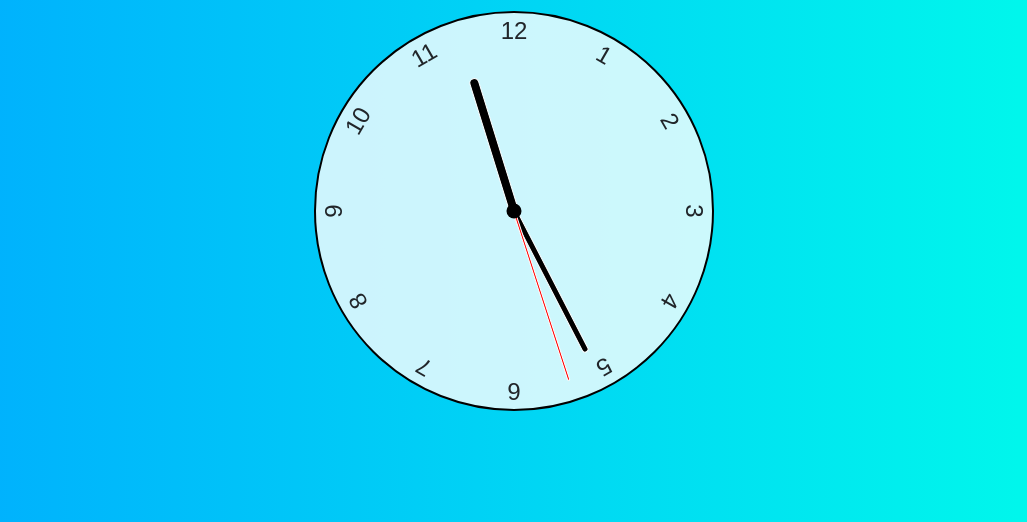
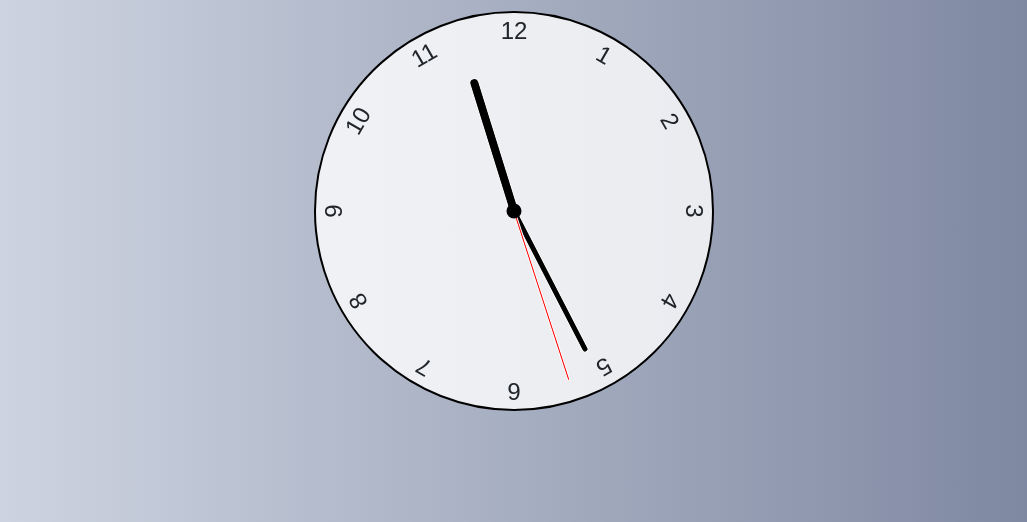
Before and after one commit to schlickenschleider/current-time-app, a plain HTML site: page index.html in a window 1280 px wide. Shown: the part 278-800 px from the top of the page, without its empty margins (126-1153 px from the left). Drawn offline with nearby package versions, Linux system fonts and the light colour scheme.

Commit message:
Update style.css

```diff
--- a/style.css
+++ b/style.css
@@ -4,7 +4,9 @@
   }
 
   body {
-    background: linear-gradient(to right, hsl(200, 100%, 50%), hsl(175, 100%, 50%));
+    background: #757F9A;
+    background: -webkit-linear-gradient(to right, #D7DDE8, #757F9A);
+    background: linear-gradient(to right, #D7DDE8, #757F9A);
     display: flex;
     align-items: center;
     min-height: 100vh;
```
